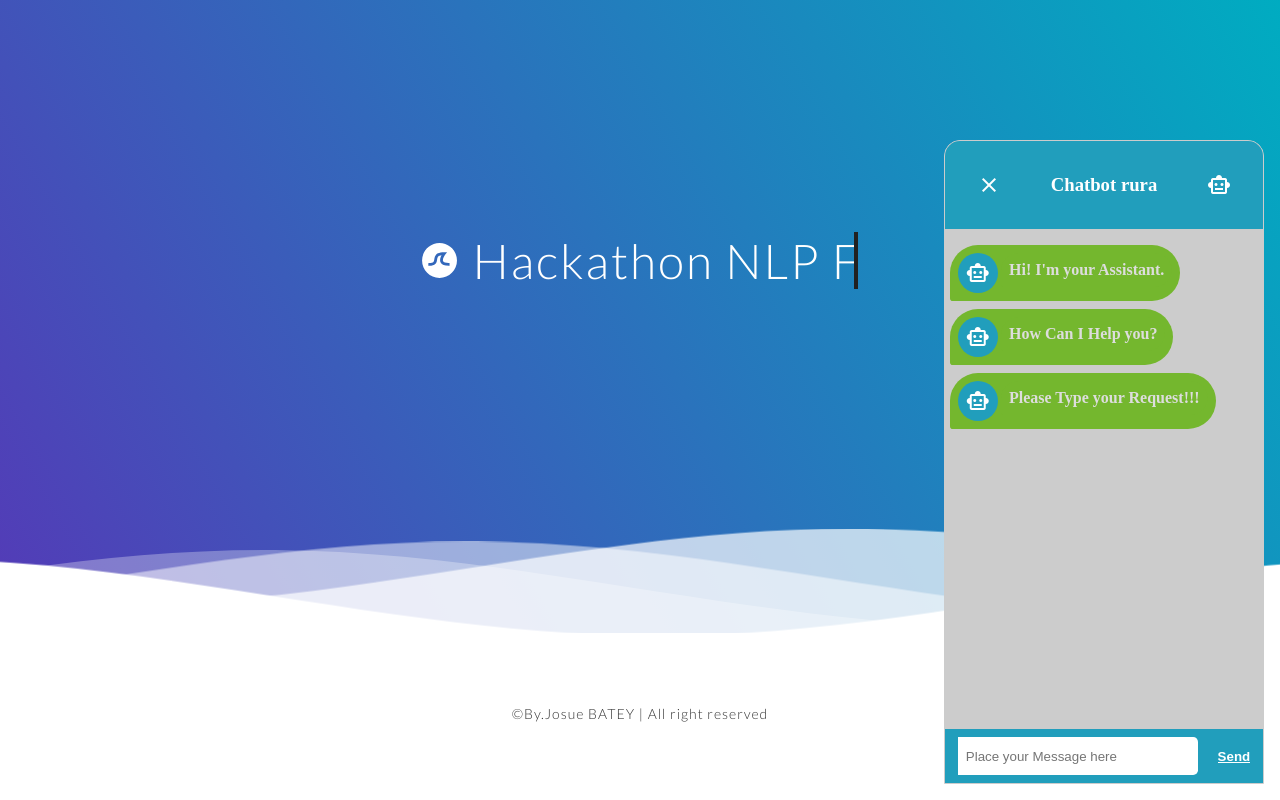
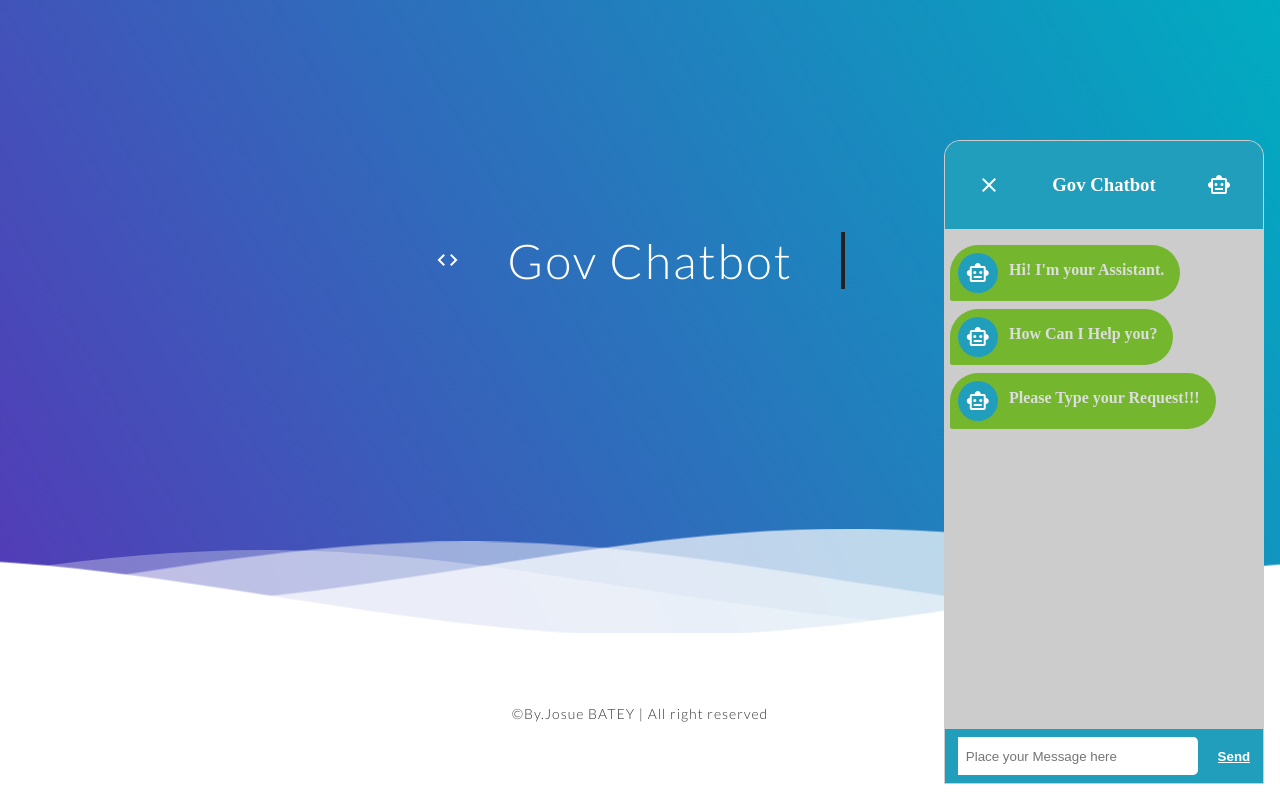
Before and after one commit to Bateyjosue/rura-bot, a FastAPI app: page / in a window 1280 px wide. Run offline with FastAPI, Linux system fonts and the light colour scheme; parts of the project's set-up code (start-up, migrations or seed data) failed here and were passed over; some web fonts are replaced.

Commit message:
Fix chatter

```diff
--- a/chat.py
+++ b/chat.py
@@ -46,4 +46,4 @@
                 if tag == intent["tag"]:
                     return random.choice(intent['responses'])
         else:
-            return "I am sorry I do not understand the question! 🥺"
+            return "I'm sorry, I'm a bot and I was trained to perform some specific task, Please ask me about gov.rw 🥺"
--- a/main.py
+++ b/main.py
@@ -75,7 +75,7 @@
 def bot(text):
   from chatterbot import ChatBot
   from chatterbot.trainers import ListTrainer
-  chatbot = ChatBot("Chatpot")
+  chatbot = ChatBot("govBot")
 
   trainer = ListTrainer(chatbot)
   trainer.train([
@@ -181,19 +181,18 @@
 def chat(request: Request, message:str):
   """ENDPOIT TO CHATBOT"""
 
-  dic.clear()
-  user_message.clear()
-  bot_message.clear()
+  # dic.clear()
+  # user_message.clear()
+  # bot_message.clear()
 
 
   current_lang = detects(message)
-  print(current_lang, message)
-
   if current_lang == 'en':
     welcomes = [wel for wel in welcome]
     user_message.append(message)
     response = query(message)
-    bot_message.append(bot(response)) if response == "I do not understand..." else bot_message.append(response)
+    bot_message.append(response)
+    # bot_message.append(bot(response)) if response == "I do not understand..." else bot_message.append(response)
 
     for index, i in enumerate(user_message):
       dic[f'user{index}'] = i
@@ -209,7 +208,8 @@
     user_message.append(message)
     welcomes = [translates(txt, current_lang) for txt in welcome]
     response = query(translates(message, 'en'))
-    response = bot(response) if response == "I do not understand..." else response
+    # response = bot(response) if response == "I do not understand..." else response
+    response = response
     message = translates(response, current_lang)
     bot_message.append(message)
 
--- a/static/index.css
+++ b/static/index.css
@@ -154,8 +154,6 @@
   padding: 2rem 2rem;
   position: sticky;
   top: 0;
-
-
 }
 
 .chat-container__content {
@@ -165,7 +163,7 @@
   gap:.5rem;
   color: #ddd;
   font-weight: bold;
-  overflow:scroll;
+  overflow-y: auto;
   max-height: 500px;
   height: 500px;
   padding-bottom: 5rem;
@@ -175,13 +173,6 @@
   display: flex;
   gap: .2rem;
   align-items: center;
-}
-
-.message-content span.material-symbols-outlined {
-/*   background: #219ebc;
-  border-radius: 2rem;
-  padding: .5rem;
-  color: white; */
 }
 
 .chat-container__content div.bot {
--- a/templates/index.html
+++ b/templates/index.html
@@ -1,6 +1,6 @@
 <html>
   <head>
-    <title>Hackerthon</title>
+    <title>Gov Chatbot</title>
     <link href="{{ url_for('static', path='/index.css') }}" rel="stylesheet">
     <link href="{{ url_for('static', path='/index.js') }}" rel="javascript">
 
@@ -14,26 +14,11 @@
 
   </head>
   <body>
-  <!--Hey! This is the original versionof Simple CSS Waves-->
-
     <div class="header">
-
-<!--Content before waves-->
       <div class="inner-header flex">
-<!--Just the logo.. Don't mind this-->
-<svg version="1.1" class="logo" baseProfile="tiny" id="Layer_1" xmlns="http://www.w3.org/2000/svg"
-xmlns:xlink="http://www.w3.org/1999/xlink" x="0px" y="0px" viewBox="0 0 500 500" xml:space="preserve">
-<path fill="#FFFFFF" stroke="#000000" stroke-width="10" stroke-miterlimit="10" d="M57,283" />
-<g><path fill="#fff"
-d="M250.4,0.8C112.7,0.8,1,112.4,1,250.2c0,137.7,111.7,249.4,249.4,249.4c137.7,0,249.4-111.7,249.4-249.4
-C499.8,112.4,388.1,0.8,250.4,0.8z M383.8,326.3c-62,0-101.4-14.1-117.6-46.3c-17.1-34.1-2.3-75.4,13.2-104.1
-c-22.4,3-38.4,9.2-47.8,18.3c-11.2,10.9-13.6,26.7-16.3,45c-3.1,20.8-6.6,44.4-25.3,62.4c-19.8,19.1-51.6,26.9-100.2,24.6l1.8-39.7		c35.9,1.6,59.7-2.9,70.8-13.6c8.9-8.6,11.1-22.9,13.5-39.6c6.3-42,14.8-99.4,141.4-99.4h41L333,166c-12.6,16-45.4,68.2-31.2,96.2	c9.2,18.3,41.5,25.6,91.2,24.2l1.1,39.8C390.5,326.2,387.1,326.3,383.8,326.3z" />
-</g>
-</svg>
-<h1 class="typewriter">Hackathon NLP Felloship</h1>
+        <span class="material-symbols-outlined">code</span>
+        <h1 class="typewriter">Gov Chatbot</h1>
       </div>
-
-<!--Waves Container-->
       <div>
         <svg class="waves" xmlns="http://www.w3.org/2000/svg" xmlns:xlink="http://www.w3.org/1999/xlink"
         viewBox="0 24 150 28" preserveAspectRatio="none" shape-rendering="auto">
@@ -48,22 +33,15 @@
           </g>
         </svg>
       </div>
-<!--Waves end-->
-
     </div>
-<!--Header ends-->
-<!-- Chatbot design Starts-->
       <button class="btn-chat">
-
-  <span class="material-symbols-outlined">
-    contact_support
-  </span>
-  <span>Chatbot rura</span>
+        <span class="material-symbols-outlined">contact_support</span>
+        <span>Gov Chatbot</span>
       </button>
       <div class="chat-container">
         <div class="chat-container__header">
           <span class="material-symbols-outlined" id="close">close</span>
-    <h3>Chatbot rura</h3>
+          <h3>Gov Chatbot</h3>
           <span class="material-symbols-outlined">smart_toy</span>
         </div>
 
@@ -80,7 +58,7 @@
           {% endfor %}
 
           {% for message in dic.items() %}
-      {% if message[0][:-1] == 'bot'%}
+            {% if message[0][:-1] == 'bot' %}
               <div class="msg bot" id="bot">
                 <div class="message-content">
                   <span class="material-symbols-outlined">smart_toy</span>
@@ -89,14 +67,12 @@
                   </div>
                 </div>
               </div>
-      {% else%}
+            {% else %}
               <div class="message-content user message-content-user">
                 <div class="msg user" id="{{ loop.index }}">
                   <span>{{message[1]}}</span>
                 </div>
-        <span class="material-symbols-outlined">
-          person
-        </span>
+                <span class="material-symbols-outlined">person</span>
               </div>
             {% endif %}
           {% endfor %}
@@ -153,7 +129,6 @@
         window.onbeforeunload = function(e) {
           document.cookie = 'cookiename=; expires=' + d.toGMTString() + ';';
         };
-
       </script>
   </body>
 </html
```
Also changed, not shown: 1 other file. Lines whose indentation alone changed are shown as unchanged.
